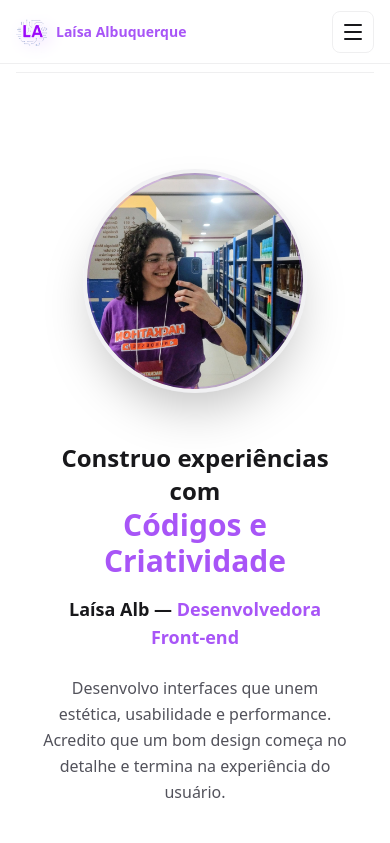
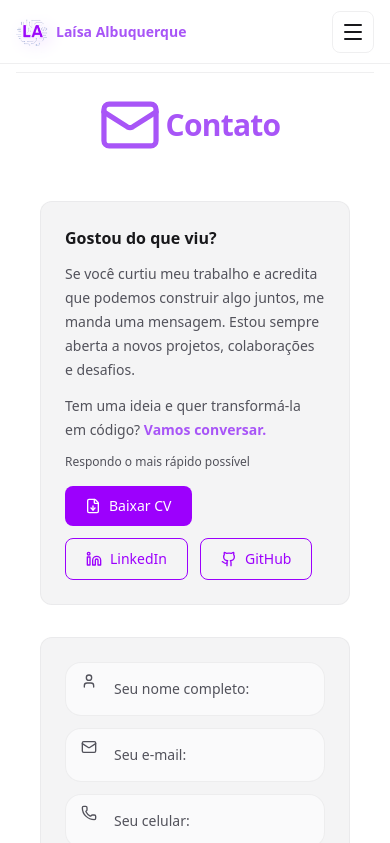
Before and after one commit to LaisaAlb/laisaalbPortfolio, a React (Vite) app: page /contact in a window 390 px wide. Shown: the top 843 px of the page. Built offline with nearby package versions, Linux system fonts and the light colour scheme.

Commit message:
Fix: Ajustando a rota de contact para mobile

```diff
--- a/src/routes/routes.tsx
+++ b/src/routes/routes.tsx
@@ -17,22 +17,21 @@ export default function AppRoutes() {
   return (
     <Routes>
       <Route element={<MainLayout />}>
+        <Route path="/contact" element={<Contact />} />
+
         {isMobile ? (
           <>
-            {/* 📱 MOBILE — página única */}
             <Route path="/" element={<MobileHome />} />
             <Route path="*" element={<MobileHome />} />
           </>
         ) : (
           <>
-            {/* 💻 DESKTOP — rotas normais */}
             <Route path="/" element={<Home />} />
             <Route path="/about" element={<About />} />
             <Route path="/skills" element={<Skills />} />
             <Route path="/experience" element={<Experience />} />
             <Route path="/projects" element={<Projects />} />
             <Route path="/education" element={<Education />} />
-            <Route path="/contact" element={<Contact />} />
           </>
         )}
       </Route>
```
